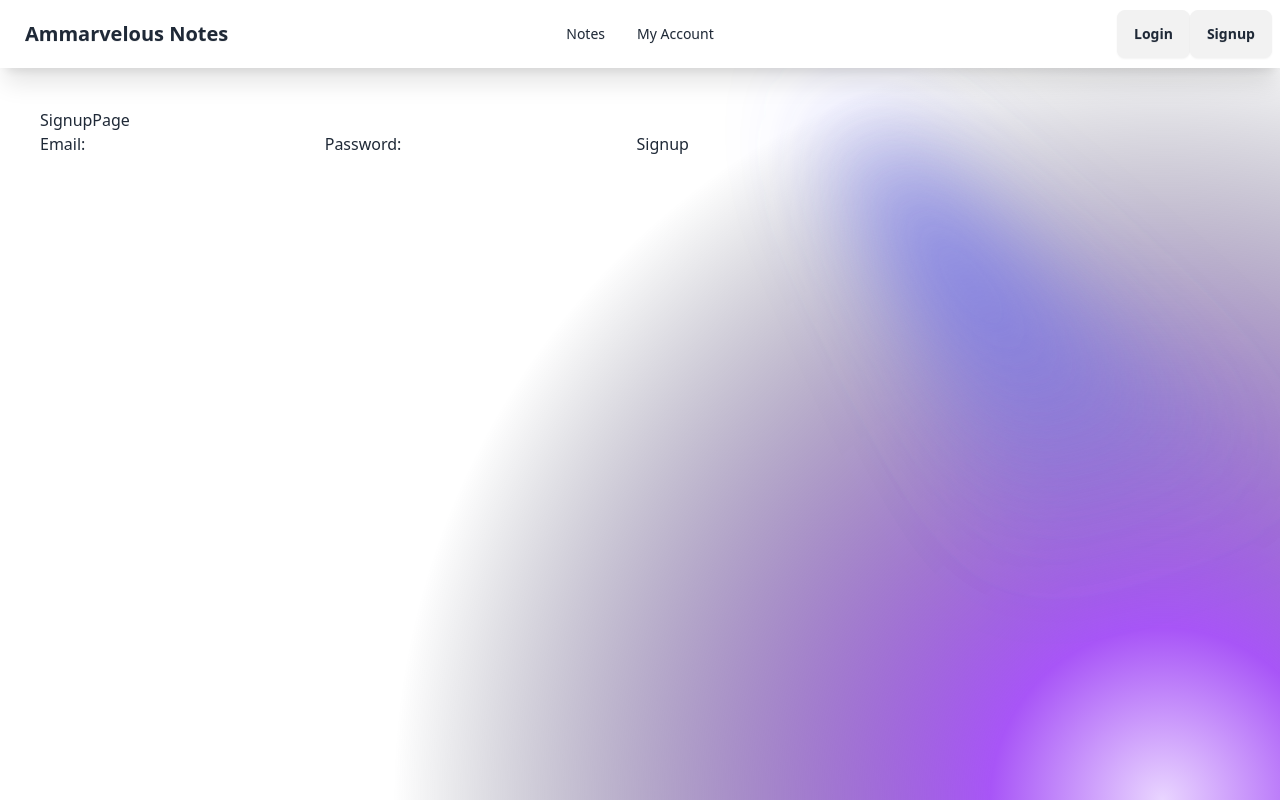
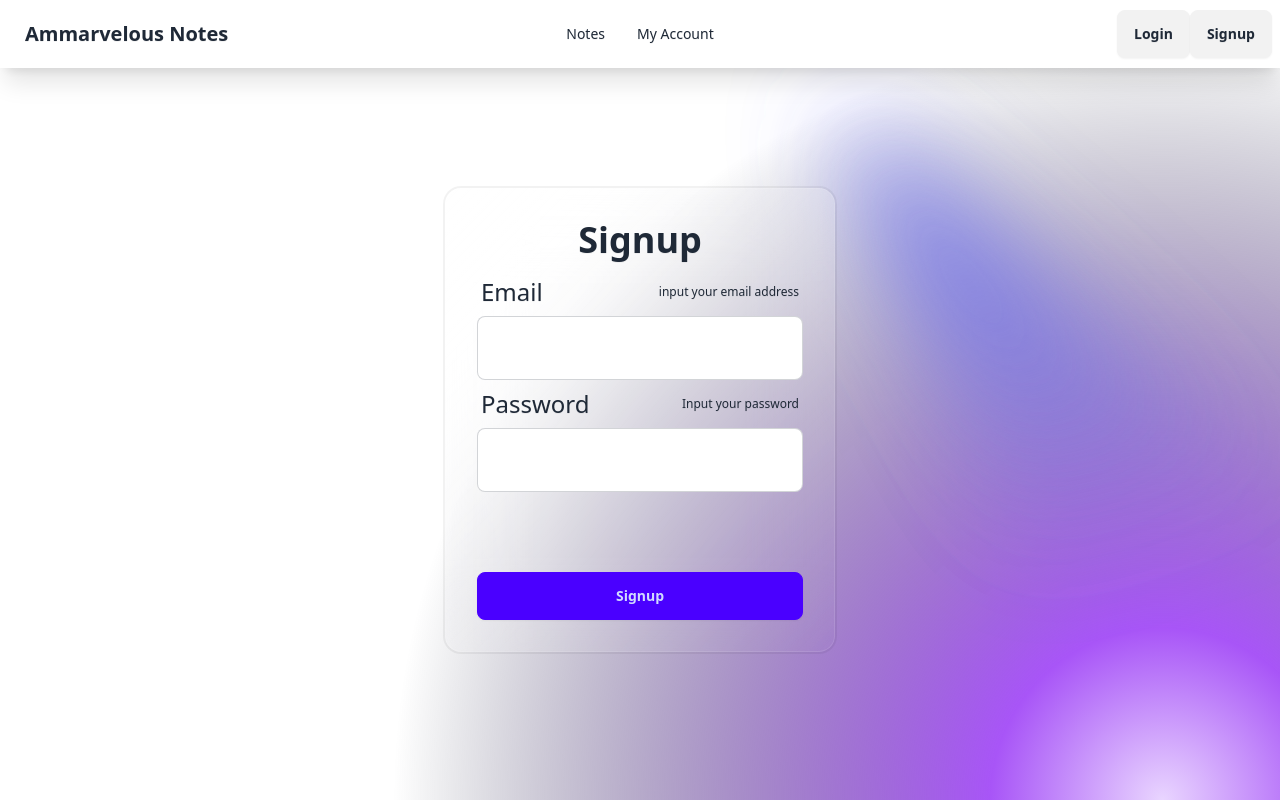
Before and after one commit to ultraammar/ammarvelous-notes, a React (Create React App) app in the folder frontend/: page /signup in a window 1280 px wide. Built offline with nearby package versions, Linux system fonts and the light colour scheme.

Commit message:
styled the signup and login pages

```diff
--- a/frontend/src/components/LoginForm.js
+++ b/frontend/src/components/LoginForm.js
@@ -1,11 +1,9 @@
 import axios from "axios";
 import React, { useState } from "react";
-import  authStore  from "../stores/authStore";
+import authStore from "../stores/authStore";
 import { useNavigate } from "react-router-dom";
 
-
 const LoginForm = () => {
-
   const store = authStore();
   const navigate = useNavigate();
 
@@ -13,29 +11,52 @@ const LoginForm = () => {
     e.preventDefault();
     await store.login();
     navigate("/notes");
-    }
-
+  };
 
   return (
+    <div className="p-20 w-[550px] hover:w-2/5 ease-in-out duration-500">
+      <div className="card  glass glass-effect-cards ">
+        <div className="card-body flex justify-center ">
+          <h2 className="card-title justify-center text-4xl">Login</h2>
+
           <form onSubmit={handleLogin}>
-      <label htmlFor="email"> Email: </label>
+            <label className="form-control w-full ">
+              <div className="label">
+                <span className="label-text text-2xl">Email</span>
+                <span className="label-text-alt">input your email address</span>
+              </div>
               <input
                 onChange={store.updateLoginForm}
                 value={store.loginForm.email}
                 type="email"
                 name="email"
                 id="email"
+                className="input input-lg input-bordered w-full "
               />
-      <label htmlFor="password"> Password: </label>
+            </label>
+            <label className="form-control w-full ">
+              <div className="label">
+                <span className="label-text text-2xl">Password</span>
+                <span className="label-text-alt">Input your password</span>
+              </div>
               <input
                 onChange={store.updateLoginForm}
                 value={store.loginForm.password}
                 type="password"
                 name="password"
                 id="password"
+                className="input input-lg input-bordered w-full "
               />
-      <button type="submit">Submit</button>
+            </label>
+            <div className="card-actions mt-20">
+              <button type="submit" className="btn w-full  btn-primary">
+                Login
+              </button>
+            </div>
           </form>
+        </div>
+      </div>
+    </div>
   );
 };
 
--- a/frontend/src/components/SignupForm.js
+++ b/frontend/src/components/SignupForm.js
@@ -16,24 +16,48 @@ export default function SignupForm() {
     }
 
   return (
+    <div className="p-20 w-[550px] hover:w-2/5 ease-in-out duration-500">
+      <div className="card  glass glass-effect-cards ">
+        <div className="card-body flex justify-center ">
+          <h2 className="card-title justify-center text-4xl">Signup</h2>
+
           <form onSubmit={handleSignup}>
-      <label htmlFor="email"> Email: </label>
+            <label className="form-control w-full ">
+              <div className="label">
+                <span className="label-text text-2xl">Email</span>
+                <span className="label-text-alt">input your email address</span>
+              </div>
               <input
                 onChange={store.updateSignupForm}
                 value={store.signupForm.email}
                 type="email"
                 name="email"
                 id="email"
+                className="input input-lg input-bordered w-full "
               />
-      <label htmlFor="password"> Password: </label>
+            </label>
+            <label className="form-control w-full ">
+              <div className="label">
+                <span className="label-text text-2xl">Password</span>
+                <span className="label-text-alt">Input your password</span>
+              </div>
               <input
                 onChange={store.updateSignupForm}
                 value={store.signupForm.password}
                 type="password"
                 name="password"
                 id="password"
+                className="input input-lg input-bordered w-full "
               />
-      <button type="submit">Signup</button>
+            </label>
+            <div className="card-actions mt-20">
+              <button type="submit" className="btn w-full  btn-primary">
+                Signup
+              </button>
+            </div>
           </form>
+        </div>
+      </div>
+    </div>
   )
 }
--- a/frontend/src/pages/LoginPage.js
+++ b/frontend/src/pages/LoginPage.js
@@ -3,9 +3,7 @@ import React from 'react'
 
 export default function LoginPage() {
   return (
-    <div>
-      <div>LoginPage</div>
-
+    <div className='flex justify-center'>
       <LoginForm/>
     </div>
   )
--- a/frontend/src/pages/SignupPage.js
+++ b/frontend/src/pages/SignupPage.js
@@ -3,8 +3,7 @@ import React from 'react'
 
 function SignupPage() {
   return (
-    <div>
-        <h1>SignupPage</h1>
+    <div className='flex justify-center'>
         <SignupForm/>
     </div>
   )
```
Lines whose indentation alone changed are shown as unchanged.
